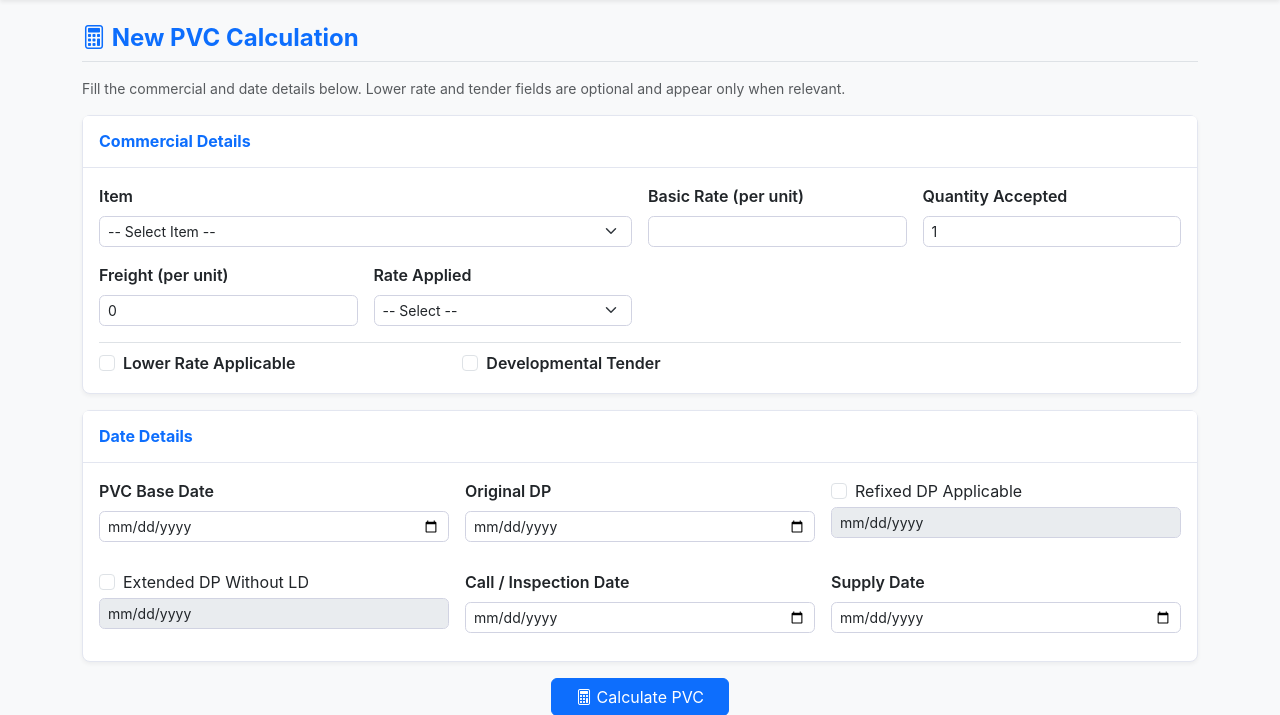
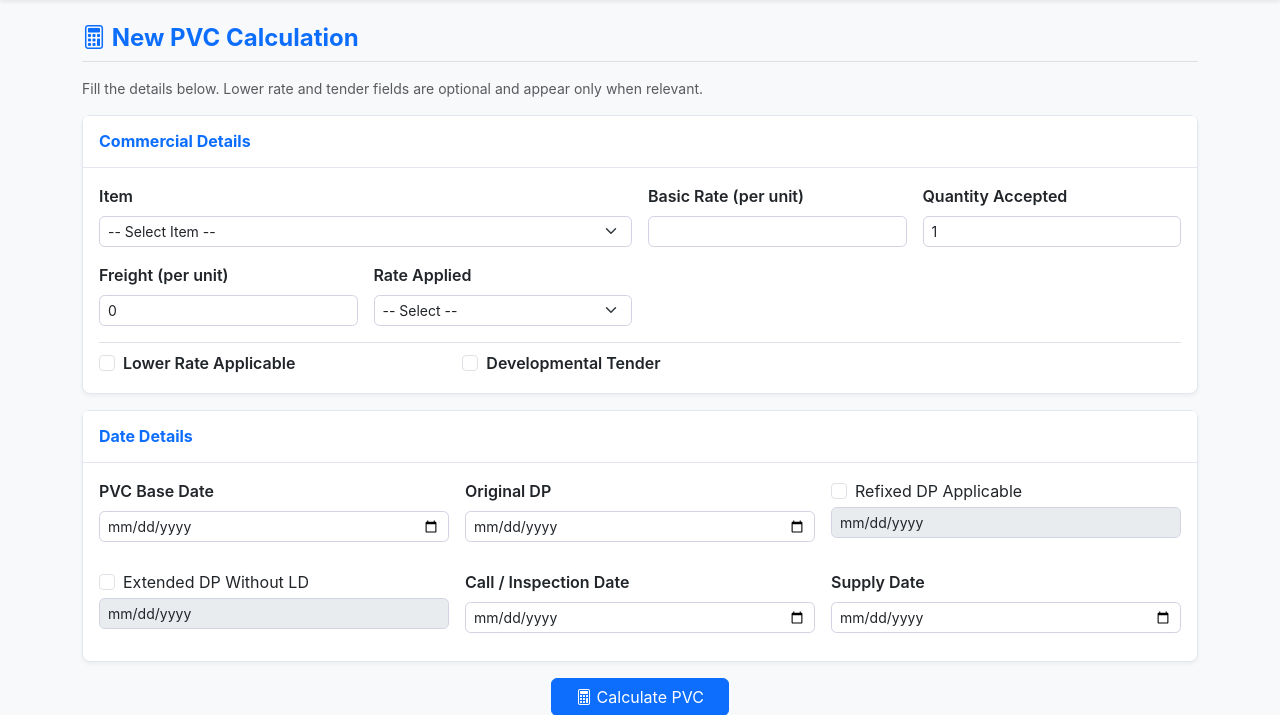
Before and after one commit to cviclw-design/PVC3, a Flask app: page / in a window 1280 px wide. Shown: the part 56-771 px from the top of the page. Run offline with Flask 3, Linux system fonts and the light colour scheme; the visitor is signed in with stand-in values (Sample User, id 1); data that the repository does not hold is empty.

Commit message:
Update index.html

```diff
--- a/templates/index.html
+++ b/templates/index.html
@@ -5,7 +5,7 @@
 <div class="d-flex justify-content-between align-items-center mb-3 mt-2 border-bottom pb-2">
   <h4 class="mb-0 text-primary fw-bold"><i class="bi bi-calculator"></i> New PVC Calculation</h4>
 </div>
-<p class="text-muted small">Fill the commercial and date details below. Lower rate and tender fields are optional and appear only when relevant.</p>
+<p class="text-muted small">Fill the details below. Lower rate and tender fields are optional and appear only when relevant.</p>
 
 <form method="post" action="{{ url_for('pvc.calculate') }}">
 
```
